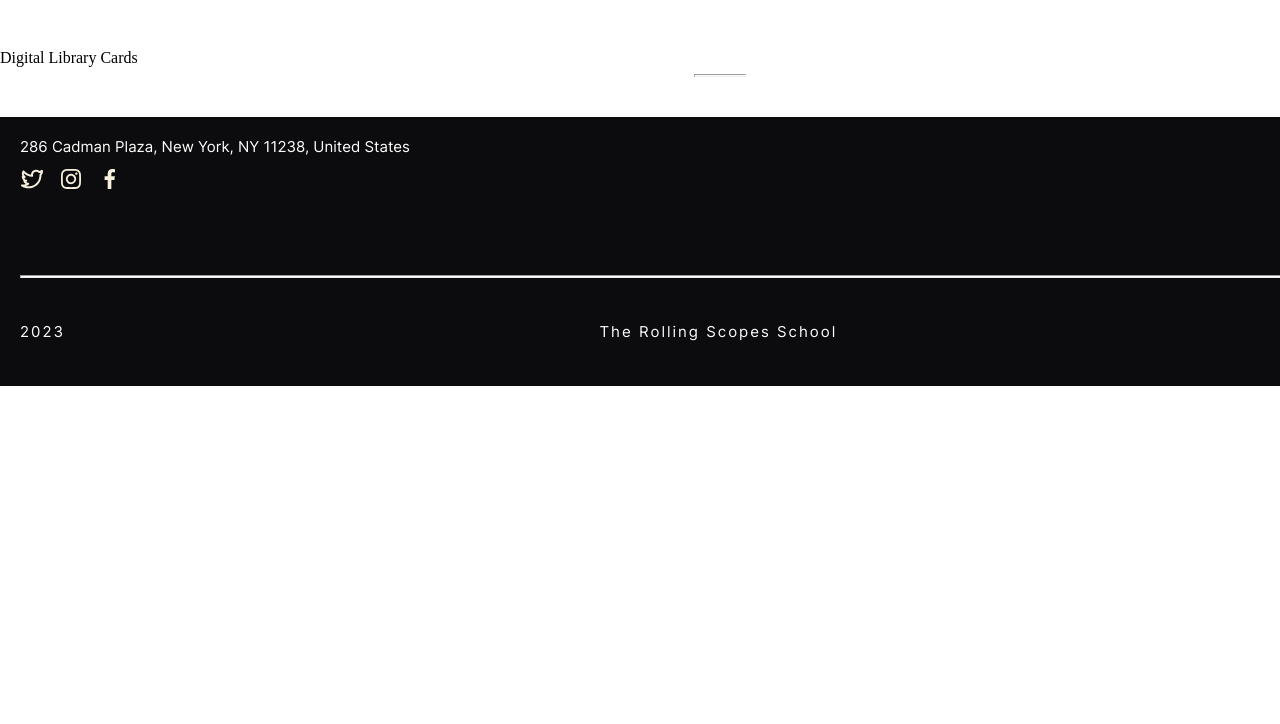
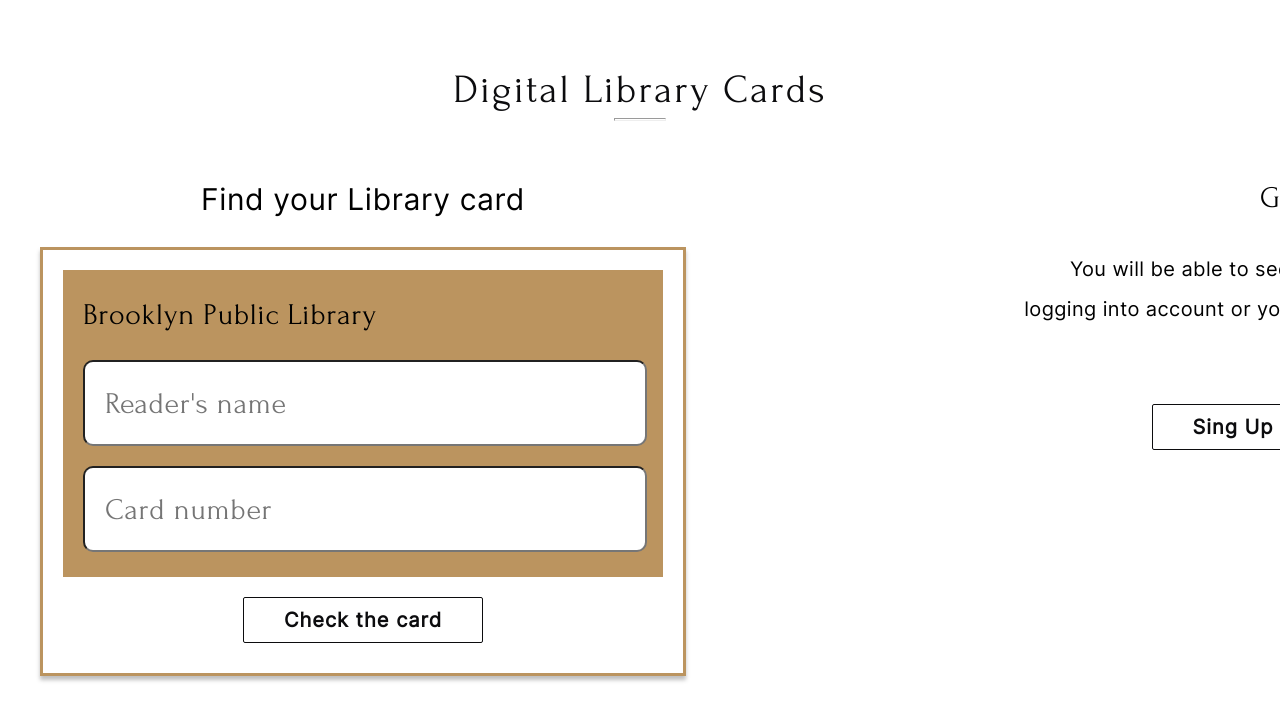
Before and after one commit to granddizzy/BrooklinLibraryHTML, a plain HTML site: page index.html in a window 1280 px wide. Shown: the part 4696-5420 px from the top of the page. Before the commit the page ends 5082 px from the top, so only its background shows below. Drawn offline with Linux system fonts and the light colour scheme.

Commit message:
add librarycards

```diff
--- a/css/style.css
+++ b/css/style.css
@@ -202,7 +202,7 @@
     margin-bottom: 40px;
 }
 
-.favorites__seasons input[type="radio"]:checked{
+.favorites__seasons input[type="radio"]:checked {
     font-weight: 700;
 }
 
@@ -447,7 +447,7 @@
 }
 
 .contacts__leftSide_h2all {
-    margin-bottom: 40px!important;
+    margin-bottom: 40px !important;
     margin-top: 0 !important;
 }
 
@@ -455,8 +455,166 @@
     font-weight: 700;
 }
 
+.libraryCards {
+    padding: 20px 20px 40px;
+}
+
+.libraryCards .container {
+    display: flex;
+    flex-direction: row;
+    flex-wrap: nowrap;
+    justify-content: space-between;
+    align-items: flex-start;
+    padding: 20px 20px;
+}
+
+.libraryCards h1 {
+    color: #0C0C0E;
+
+    text-align: center;
+    font-family: Forum, serif;
+    font-size: 40px;
+    font-style: normal;
+    font-weight: 400;
+    line-height: 40px; /* 100% */
+    letter-spacing: 2px;
+    text-transform: capitalize;
+}
+
+.libraryCards__leftSide {
+    /*min-width: 600px;*/
+}
+
+.libraryCards__leftSide h2 {
+    text-align: center;
+}
+
+.libraryCards__findform {
+    margin-top: 30px;
+    padding: 20px 20px 30px;
+    border: 3px solid #BB945F;
+    background: #FFF;
+    display: flex;
+    flex-direction: column;
+    align-items: center;
+    flex-wrap: nowrap;
+    gap: 20px;
+    width: 600px;
+
+    box-shadow: 0 4px 4px 0 rgba(0, 0, 0, 0.25);
+}
+
+.libraryCards__findform2 {
+    padding: 20px 20px 25px;
+    background: #BB945F;
+    display: flex;
+    flex-direction: column;
+    flex-wrap: nowrap;
+    align-items: stretch;
+    gap: 20px;
+    width: 560px;
+}
+
+.libraryCards__findform2 h3 {
+    color: #000;
+
+    font-family: Forum, serif;
+    font-size: 30px;
+    font-style: normal;
+    font-weight: 400;
+    line-height: 50px; /* 166.667% */
+    letter-spacing: 0.6px;
+    text-align: left;
+}
+
+.libraryCards__leftSide h2 {
+    color: #000;
+
+    font-family: Inter, serif;
+    font-size: 30px;
+    font-style: normal;
+    font-weight: 400;
+    line-height: normal;
+    letter-spacing: 0.6px;
+}
+
+.libraryCards__rightSide h2 {
+    color: #000;
+
+    text-align: right;
+    font-family: Forum, serif;
+    font-size: 30px;
+    font-style: normal;
+    font-weight: 400;
+    line-height: normal;
+    letter-spacing: 0.6px;
+}
 
 
+.libraryCards__buttons {
+    display: flex;
+    gap: 20px;
+    margin-top: 35px;
+    flex-direction: row;
+    flex-wrap: nowrap;
+    justify-content: flex-end;
+    align-items: center;
+}
+
+.libraryCards__button {
+    display: inline-flex;
+    padding: 10px 40px;
+    align-items: flex-end;
+    border-radius: 2px;
+    border: 1px solid #0C0C0E;
+    background-color: #FFFFFF;
+    color: #0C0C0E;
+
+    text-align: center;
+    font-family: Inter, serif;
+    font-size: 20px;
+    font-style: normal;
+    font-weight: 700;
+    line-height: normal;
+    letter-spacing: 1px;
+
+    /*width: 242px;*/
+    cursor: pointer;
+}
+
+.libraryCards__findform input {
+    width: 520px;
+    height: 66px;
+    flex-shrink: 0;
+    border-radius: 10px;
+    background: #FFF;
+
+    color: #8E8E8E;
+
+    font-family: Forum, serif;
+    font-size: 30px;
+    font-style: normal;
+    font-weight: 400;
+    line-height: 50px; /* 166.667% */
+    letter-spacing: 0.6px;
+
+    padding: 8px 20px;
+}
+
+.libraryCards__rightSide .text {
+    width: 456px;
+    color: #000;
+
+    text-align: right;
+    font-family: Inter, serif;
+    font-size: 20px;
+    font-style: normal;
+    font-weight: 400;
+    line-height: 40px; /* 200% */
+    letter-spacing: 0.4px;
+
+    margin-top: 35px;
+}
 
 .footer {
     background: #0C0C0E;
--- a/index.html
+++ b/index.html
@@ -185,9 +185,33 @@
         </div>
     </section>
     <section class="libraryCards">
+        <h1>Digital Library Cards</h1>
+        <hr class="small__hr">
         <div class="container">
-            <h1>Digital Library Cards</h1>
-            <hr class="small__hr">
+            <div class="libraryCards__leftSide">
+                <h2>Find your Library card</h2>
+                <div class="libraryCards__findform">
+                    <div class="libraryCards__findform2">
+                        <h3>Brooklyn Public Library</h3>
+                        <label>
+                            <input type="text" name="name" placeholder="Reader's name">
+                        </label>
+                        <label>
+                            <input type="text" name="cardnumber" placeholder="Card number">
+                        </label>
+                    </div>
+                    <button class="libraryCards__button">Check the card</button>
+                </div>
+            </div>
+            <div class="libraryCards__rightSide">
+                <h2>Get a reader card</h2>
+                <p class="text">You will be able to see a reader card after logging into account or you can register a new
+                    account</p>
+                <div class="libraryCards__buttons">
+                    <button class="libraryCards__button">Sing Up</button>
+                    <button class="libraryCards__button">Log in</button>
+                </div>
+            </div>
         </div>
     </section>
 </main>
```
